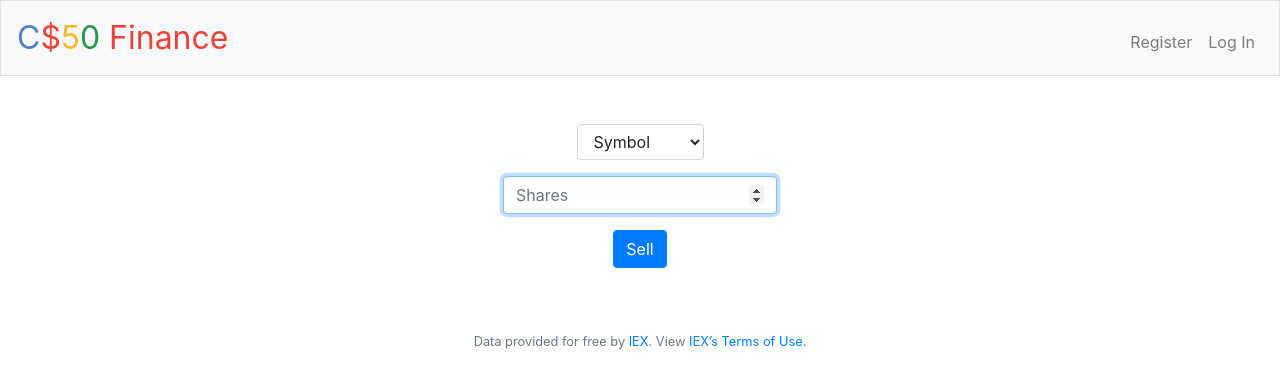
After one commit to marrov/self-taught-computer-science, a Flask app: template courses/CSB1/week-9/problem-set-9/finance/templates/sell.html in a window 1280 px wide. The commit adds this page. Shown: the top 388 px of the page. Run offline with Flask 2, Linux system fonts and the light colour scheme; the template is opened without the code that fills it, so the values that code supplies are empty; some libraries are stand-ins or nearby versions.

Commit message:
[CSB1] Made template for sell

```diff
--- a/courses/CSB1/week-9/problem-set-9/finance/application.py
+++ b/courses/CSB1/week-9/problem-set-9/finance/application.py
@@ -212,7 +212,34 @@ def register():
 @login_required
 def sell():
     """Sell shares of stock"""
-    return apology("TODO")
+
+    # User reached route via POST (as by submitting a form via POST)
+    if request.method == "POST":
+
+        # Define variables for transaction
+        shares = request.form.get("shares")
+        price = lookup(request.form.get("symbol"))["price"]
+        symbol = lookup(request.form.get("symbol"))["symbol"]
+        cash =  db.execute("SELECT cash FROM users WHERE id = ?", session["user_id"])[0]["cash"]
+
+        if not symbol:
+            return apology("stock not found", 403)
+        elif cash < price * int(shares):
+            return apology(f'Insufficient funds: you are trying to buy {shares} shares of {symbol} at ${round(price)} for a total of ${round(int(shares) * price)} but you only have ${round(cash)}.')
+        else:
+            # Register the transaction (i.e. add user and hash to the database)
+            db.execute("INSERT INTO transactions (user_id, year, month, day, hour, minute, transaction_type, stock, shares, price) VALUES(?, ?, ?, ?, ?, ?, ?, ?, ?, ?)", session["user_id"], datetime.now().year, datetime.now().month, datetime.now().day, datetime.now().hour, datetime.now().minute, "buy", symbol, shares, price)
+
+            # Update users' cash
+            db.execute("UPDATE users SET cash=? WHERE id=?", cash - int(shares) * price, session["user_id"])
+
+            # Redirect user to index page with info message
+            flash("Transaction completed sucessfully")
+            return redirect("/")
+
+    # User reached route via GET (as by clicking a link or via redirect)
+    else:
+        return render_template("sell.html")
 
 
 def errorhandler(e):
--- a/courses/CSB1/week-9/problem-set-9/finance/static/styles.css
+++ b/courses/CSB1/week-9/problem-set-9/finance/static/styles.css
@@ -45,3 +45,19 @@ main img
     /* Constrain images on small screens */
     max-width: 100%;
 }
+
+.form-select
+{
+    display: block;
+    padding: .375rem 2.25rem .375rem .75rem;
+    font-size: 1rem;
+    font-weight: 400;
+    line-height: 1.5;
+    color: #212529;
+    background-color: #fff;
+    background-position: right .75rem center;
+    background-size: 16px 12px;
+    border: 1px solid #ced4da;
+    border-radius: .25rem;
+    transition: border-color .15s ease-in-out, box-shadow .15s ease-in-out;
+}
--- a/courses/CSB1/week-9/problem-set-9/finance/templates/buy.html
+++ b/courses/CSB1/week-9/problem-set-9/finance/templates/buy.html
@@ -12,6 +12,6 @@
         <div class="form-group">
             <input autocomplete="off" autofocus class="form-control" name="shares" placeholder="Shares" min=1 type="number">
         </div>
-        <button class="btn btn-primary" type="Buy">Buy</button>
+        <button class="btn btn-primary" type="submit">Buy</button>
     </form>
 {% endblock %}
--- /dev/null
+++ b/courses/CSB1/week-9/problem-set-9/finance/templates/sell.html
@@ -0,0 +1,23 @@
+{% extends "layout.html" %}
+
+{% block title %}
+    Sell
+{% endblock %}
+
+{% block main %}
+    <form action="/buy" method="post">
+        <div class="mb-3">
+            <select class="form-select mx-auto w-auto" name="symbol">
+                <option disabled="" selected="">Symbol</option>
+                <option value="AAPL">AAPL</option>
+            </select>
+        </div>
+
+        <div class="mb-3">
+            <div class="form-group">
+                <input autocomplete="off" autofocus class="form-control mx-auto w-auto" name="shares" placeholder="Shares" min=1 type="number">
+            </div>
+            <button class="btn btn-primary" type="submit">Sell</button>
+        </div>
+    </form>
+{% endblock %}
```
